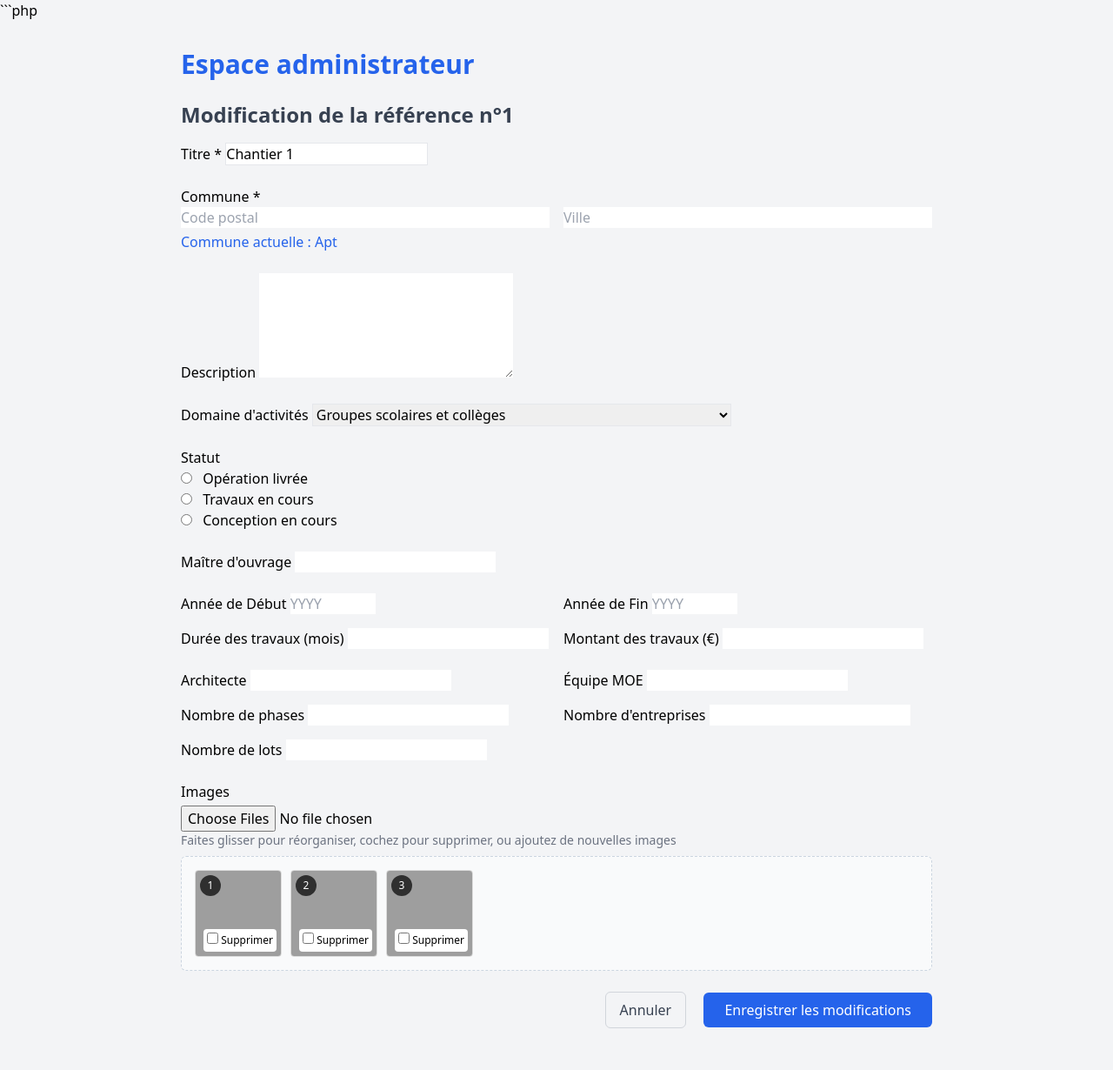
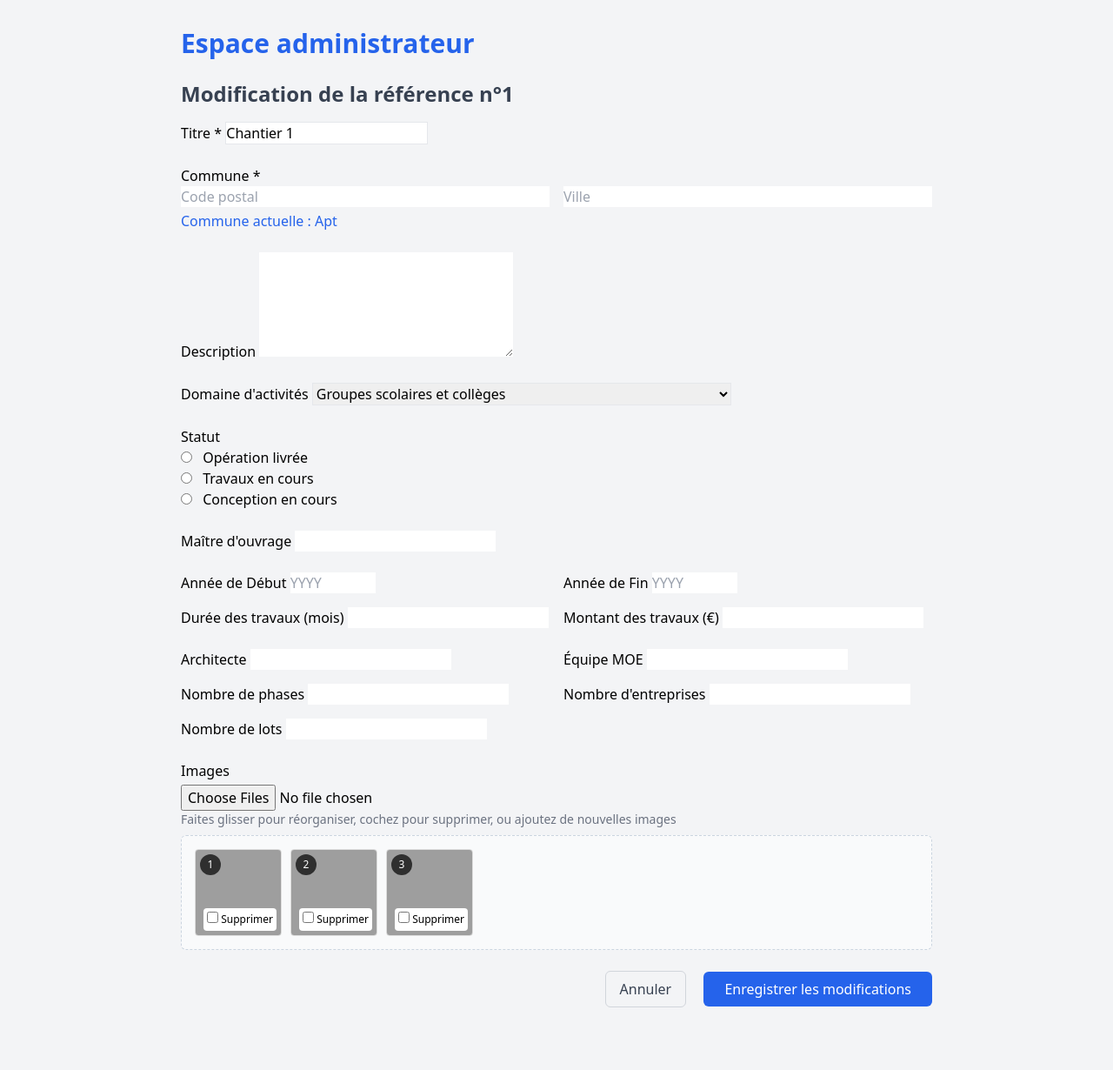
Before and after one commit to oriancm/APSI-WEB, a PHP site: page /admin/mod.php?id=1 in a window 1280 px wide. Shown: the whole page at 87% size. After the commit the page ends 1158 px from the top, so only its background shows below. Run offline with PHP 8.4, Linux system fonts and the light colour scheme; a user stored in the database is signed in; data comes from the database, SQL or seed files in the repository; data that the repository does not hold is empty; grey boxes are pictures that could not be loaded.

Commit message:
backoffice fix mod

````diff
--- a/admin/mod.php
+++ b/admin/mod.php
@@ -1,4 +1,3 @@
-```php
 <?php
 require('./db.php');
 session_start();
--- a/todo.txt
+++ b/todo.txt
@@ -3,9 +3,6 @@ bug responsive: hover h1 nos ref bizarre
 Qui sommes nous  et Nos metiers : ameliorer mise en forme du texte, rajouter gras mots cles, changer image
 Toute les pages : verifier coherence des couleurs et gras, hauteur du slogan et en responsive
 loading mail
-
-
-confirmation suppression ref confirmDelete bizarre
 
 
 deploiement:
````
